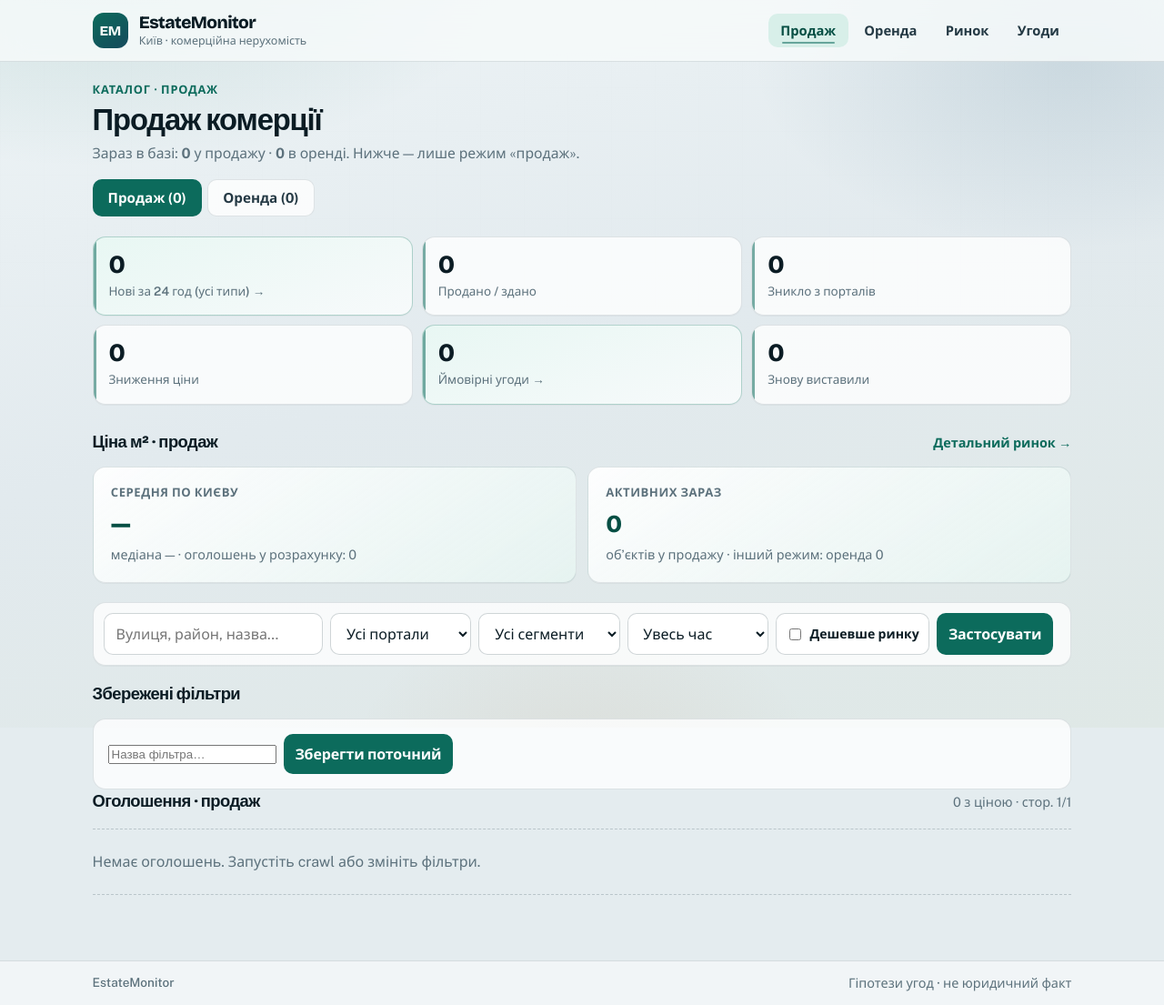
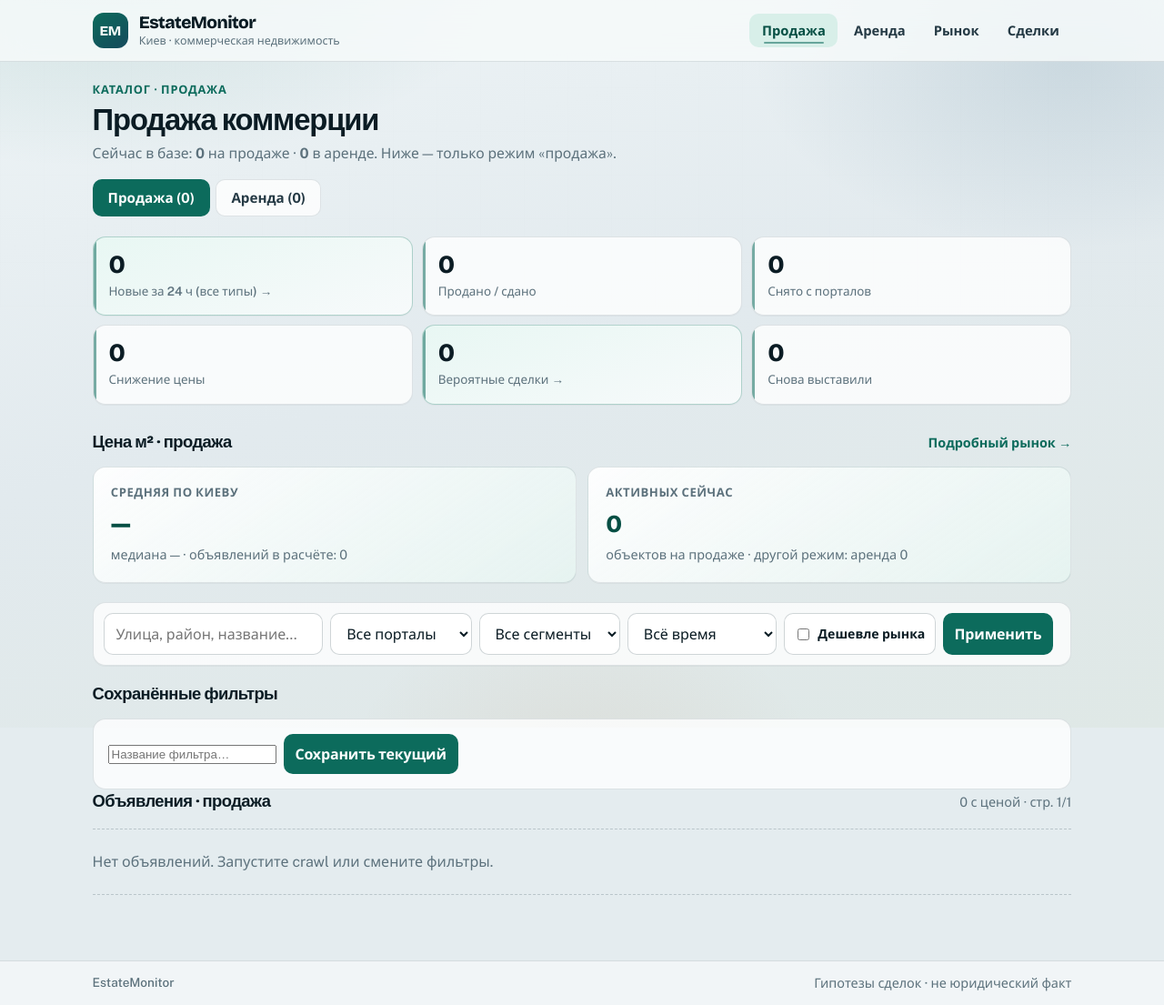
Before and after one commit to SjPn/REM, a FastAPI app: page / in a window 1280 px wide. Shown: the whole page at 91% size. Run offline with FastAPI, Linux system fonts and the light colour scheme; data that the repository does not hold is empty.

Commit message:
Switch entire UI to Russian; clarify seller pressure labels.
EOF

Co-authored-by: Cursor <cursoragent@cursor.com>

```diff
--- a/app/domain/seller_stress.py
+++ b/app/domain/seller_stress.py
@@ -106,8 +106,8 @@ def compute_seller_stress(
                 price_drops_7d=p,
                 active=a,
                 detail=(
-                    f"за 7 днів: зникло {v}, реліст {r}, зниження ціни {p}; "
-                    f"активних зараз {a}"
+                    f"за 7 дней: исчезло {v}, повторно выставили {r}, снизили цену {p}; "
+                    f"активных сейчас {a}"
                 ),
             )
         )
--- a/app/web/routes.py
+++ b/app/web/routes.py
@@ -15,7 +15,12 @@ from sqlalchemy.orm import Session
 from app.db import get_db
 from app.db.models import DealHypothesis, Listing, Property, PropertyEvent, WatchFilter
 from app.domain.fingerprint import phone_digits
-from app.domain.market_stats import KYIV_DISTRICTS, compute_all_market_stats, count_active_inventory
+from app.domain.market_stats import (
+    KYIV_DISTRICTS,
+    compute_all_market_stats,
+    count_active_inventory,
+    district_label_ru,
+)
 from app.domain.seller_stress import compute_seller_stress
 from app.domain.signals import (
     activity_summary,
@@ -94,30 +99,30 @@ def _fmt_listing_psm(
     return f"{num} {cur}{suffix}".strip()
 
 
-_DEAL_TYPE_UA = {"sale": "Продаж", "rent": "Оренда"}
+_DEAL_TYPE_UA = {"sale": "Продажа", "rent": "Аренда"}
 _BUCKET_UA = {
-    "likely_deal": "Ймовірна угода",
-    "ambiguous": "Невизначено",
-    "likely_withdrawn": "Скоріше зняли",
+    "likely_deal": "Вероятная сделка",
+    "ambiguous": "Неопределённо",
+    "likely_withdrawn": "Скорее сняли",
 }
 _STATUS_UA = {
-    "active": "Активне",
-    "vanished": "Зникло",
+    "active": "Активно",
+    "vanished": "Исчезло",
     "sold": "Продано",
-    "rented": "Здано",
-    "sold_marked": "Продано (мітка)",
-    "rented_marked": "Здано (мітка)",
-    "relisted": "Реліст",
+    "rented": "Сдано",
+    "sold_marked": "Продано (метка)",
+    "rented_marked": "Сдано (метка)",
+    "relisted": "Повторная публикация",
 }
 _EVENT_UA = {
-    "appeared": "Нове",
-    "price_changed": "Ціна",
+    "appeared": "Новое",
+    "price_changed": "Цена",
     "status_changed": "Статус",
-    "vanished": "Зникло",
-    "relisted": "Реліст",
-    "content_changed": "Оновлено",
+    "vanished": "Исчезло",
+    "relisted": "Снова выставили",
+    "content_changed": "Обновлено",
 }
-_SELLER_UA = {"owner": "Власник", "agency": "Агент", "unknown": "Продавець ?"}
+_SELLER_UA = {"owner": "Собственник", "agency": "Агент", "unknown": "Продавец ?"}
 
 
 def _ua_deal_type(value: str | None) -> str:
@@ -158,6 +163,7 @@ templates.env.globals["ua_bucket"] = _ua_bucket
 templates.env.globals["ua_status"] = _ua_status
 templates.env.globals["ua_event"] = _ua_event
 templates.env.globals["ua_seller"] = _ua_seller
+templates.env.globals["district_ru"] = district_label_ru
 
 
 def _period_since(period: str | None) -> datetime | None:
@@ -451,7 +457,7 @@ def create_watch(
     below_market: int = Form(0),
     db: Session = Depends(get_db),
 ):
-    name = (name or "").strip()[:120] or "Фільтр"
+    name = (name or "").strip()[:120] or "Фильтр"
     watch = WatchFilter(
         name=name,
         q=(q or "").strip() or None,
--- a/app/web/templates/base.html
+++ b/app/web/templates/base.html
@@ -1,5 +1,5 @@
 <!DOCTYPE html>
-<html lang="uk">
+<html lang="ru">
 <head>
   <meta charset="utf-8" />
   <meta name="viewport" content="width=device-width, initial-scale=1" />
@@ -18,14 +18,14 @@
         <span class="brand-mark">EM</span>
         <span class="brand-text">
           <span class="brand-name">EstateMonitor</span>
-          <span class="brand-tag">Київ · комерційна нерухомість</span>
+          <span class="brand-tag">Киев · коммерческая недвижимость</span>
         </span>
       </a>
-      <nav class="nav" aria-label="Основна навігація">
-        <a class="nav-link {% if active_nav == 'sale' %}is-active{% endif %}" href="/?deal_type=sale">Продаж</a>
-        <a class="nav-link {% if active_nav == 'rent' %}is-active{% endif %}" href="/?deal_type=rent">Оренда</a>
-        <a class="nav-link {% if active_nav == 'market' %}is-active{% endif %}" href="/market?mode=sale">Ринок</a>
-        <a class="nav-link {% if active_nav == 'deals' %}is-active{% endif %}" href="/deals?bucket=likely_deal">Угоди</a>
+      <nav class="nav" aria-label="Основная навигация">
+        <a class="nav-link {% if active_nav == 'sale' %}is-active{% endif %}" href="/?deal_type=sale">Продажа</a>
+        <a class="nav-link {% if active_nav == 'rent' %}is-active{% endif %}" href="/?deal_type=rent">Аренда</a>
+        <a class="nav-link {% if active_nav == 'market' %}is-active{% endif %}" href="/market?mode=sale">Рынок</a>
+        <a class="nav-link {% if active_nav == 'deals' %}is-active{% endif %}" href="/deals?bucket=likely_deal">Сделки</a>
       </nav>
     </div>
   </header>
@@ -37,7 +37,7 @@
   <footer class="shell-foot">
     <div class="shell-inner foot-row">
       <span>EstateMonitor</span>
-      <span class="muted">Гіпотези угод · не юридичний факт</span>
+      <span class="muted">Гипотезы сделок · не юридический факт</span>
     </div>
   </footer>
   {% block scripts %}{% endblock %}
--- a/app/web/templates/dashboard.html
+++ b/app/web/templates/dashboard.html
@@ -1,73 +1,73 @@
 {% extends "base.html" %}
 {% set active_nav = deal_type %}
-{% block title %}{{ 'Продаж' if deal_type == 'sale' else 'Оренда' }} — EstateMonitor{% endblock %}
+{% block title %}{{ 'Продажа' if deal_type == 'sale' else 'Аренда' }} — EstateMonitor{% endblock %}
 {% block content %}
-  <p class="page-kicker">Каталог · {{ 'продаж' if deal_type == 'sale' else 'оренда' }}</p>
-  <h1 class="page-title">{{ 'Продаж' if deal_type == 'sale' else 'Оренда' }} комерції</h1>
+  <p class="page-kicker">Каталог · {{ 'продажа' if deal_type == 'sale' else 'аренда' }}</p>
+  <h1 class="page-title">{{ 'Продажа' if deal_type == 'sale' else 'Аренда' }} коммерции</h1>
   <p class="page-lead">
-    Зараз в базі:
-    <strong>{{ inventory.sale_total }}</strong> у продажу ·
-    <strong>{{ inventory.rent_total }}</strong> в оренді.
-    Нижче — лише режим «{{ 'продаж' if deal_type == 'sale' else 'оренда' }}».
+    Сейчас в базе:
+    <strong>{{ inventory.sale_total }}</strong> на продаже ·
+    <strong>{{ inventory.rent_total }}</strong> в аренде.
+    Ниже — только режим «{{ 'продажа' if deal_type == 'sale' else 'аренда' }}».
   </p>
 
   <div class="mode-tabs" aria-label="Режим">
-    <a class="{% if deal_type == 'sale' %}active{% endif %}" href="/?deal_type=sale">Продаж ({{ inventory.sale_total }})</a>
-    <a class="{% if deal_type == 'rent' %}active{% endif %}" href="/?deal_type=rent">Оренда ({{ inventory.rent_total }})</a>
+    <a class="{% if deal_type == 'sale' %}active{% endif %}" href="/?deal_type=sale">Продажа ({{ inventory.sale_total }})</a>
+    <a class="{% if deal_type == 'rent' %}active{% endif %}" href="/?deal_type=rent">Аренда ({{ inventory.rent_total }})</a>
   </div>
 
-  <section class="pulse" aria-label="Сигнали за 24 год">
+  <section class="pulse" aria-label="Сигналы за 24 часа">
     <a class="pulse-item is-hot" href="/?deal_type={{ deal_type }}&period=24h">
       <div class="pulse-n">{{ activity.new_listings }}</div>
-      <div class="pulse-l">Нові за 24 год (усі типи) →</div>
+      <div class="pulse-l">Новые за 24 ч (все типы) →</div>
     </a>
     <div class="pulse-item">
       <div class="pulse-n">{{ activity.sold_or_rented }}</div>
-      <div class="pulse-l">Продано / здано</div>
+      <div class="pulse-l">Продано / сдано</div>
     </div>
     <div class="pulse-item">
       <div class="pulse-n">{{ activity.vanished }}</div>
-      <div class="pulse-l">Зникло з порталів</div>
+      <div class="pulse-l">Снято с порталов</div>
     </div>
     <div class="pulse-item">
       <div class="pulse-n">{{ activity.price_drops }}</div>
-      <div class="pulse-l">Зниження ціни</div>
+      <div class="pulse-l">Снижение цены</div>
     </div>
     <a class="pulse-item is-hot" href="/deals?bucket=likely_deal">
       <div class="pulse-n">{{ activity.likely_deals }}</div>
-      <div class="pulse-l">Ймовірні угоди →</div>
+      <div class="pulse-l">Вероятные сделки →</div>
     </a>
     <div class="pulse-item">
       <div class="pulse-n">{{ activity.relisted }}</div>
-      <div class="pulse-l">Знову виставили</div>
+      <div class="pulse-l">Снова выставили</div>
     </div>
   </section>
 
   <section class="section">
     <div class="section-head">
       <h2>
-        {% if deal_type == 'sale' %}Ціна м² · продаж{% else %}Ціна м² · оренда{% endif %}
+        {% if deal_type == 'sale' %}Цена м² · продажа{% else %}Цена м² · аренда{% endif %}
       </h2>
-      <a class="link-more" href="/market?mode={{ deal_type }}">Детальний ринок →</a>
+      <a class="link-more" href="/market?mode={{ deal_type }}">Подробный рынок →</a>
     </div>
     <div class="market-strip">
       <div class="market-tile">
-        <div class="l">Середня по Києву</div>
+        <div class="l">Средняя по Киеву</div>
         <div class="n">{{ fmt_psm(market_slice.city_avg_psm, deal_type) }}</div>
         <div class="muted">
-          медіана {{ fmt_psm(market_slice.city_median_psm, deal_type) }} ·
-          оголошень у розрахунку: {{ market_slice.city_count }}
+          медиана {{ fmt_psm(market_slice.city_median_psm, deal_type) }} ·
+          объявлений в расчёте: {{ market_slice.city_count }}
         </div>
       </div>
       <div class="market-tile">
-        <div class="l">Активних зараз</div>
+        <div class="l">Активных сейчас</div>
         <div class="n">
           {% if deal_type == 'sale' %}{{ inventory.sale_total }}{% else %}{{ inventory.rent_total }}{% endif %}
         </div>
         <div class="muted">
-          {% if deal_type == 'sale' %}обʼєктів у продажу{% else %}обʼєктів в оренді{% endif %}
-          · інший режим:
-          {% if deal_type == 'sale' %}оренда {{ inventory.rent_total }}{% else %}продаж {{ inventory.sale_total }}{% endif %}
+          {% if deal_type == 'sale' %}объектов на продаже{% else %}объектов в аренде{% endif %}
+          · другой режим:
+          {% if deal_type == 'sale' %}аренда {{ inventory.rent_total }}{% else %}продажа {{ inventory.sale_total }}{% endif %}
         </div>
       </div>
     </div>
@@ -78,17 +78,17 @@
         <thead>
           <tr>
             <th>Район</th>
-            <th>{% if deal_type == 'sale' %}У продажу{% else %}В оренді{% endif %}</th>
-            <th>Середня $/м²</th>
-            <th>Медіана $/м²</th>
-            <th title="Скільки оголошень з ціною й площею пішли в розрахунок середньої">У розрахунку ціни</th>
-            <th title="0–100: тиск продавців за 7 днів (зникнення, релісти, зниження ціни). Не факт угод.">Тиск продавців</th>
+            <th>{% if deal_type == 'sale' %}На продаже{% else %}В аренде{% endif %}</th>
+            <th>Средняя $/м²</th>
+            <th>Медиана $/м²</th>
+            <th title="Сколько объявлений с ценой и площадью вошли в расчёт средней">В расчёте цены</th>
+            <th title="0–100 за 7 дней: снятия + повторные публикации + снижения цены. Гипотеза, не факт сделок.">Давление продавцов</th>
           </tr>
         </thead>
         <tbody>
           {% for row in mode_rows %}
           <tr>
-            <td><strong>{{ row.district }}</strong></td>
+            <td><strong>{{ district_ru(row.district) }}</strong></td>
             <td class="num">{{ row.active }}</td>
             <td class="num">{% if row.avg_psm is not none %}{{ '%.0f'|format(row.avg_psm) if deal_type == 'sale' else '%.1f'|format(row.avg_psm) }}{% else %}—{% endif %}</td>
             <td class="num">{% if row.median_psm is not none %}{{ '%.0f'|format(row.median_psm) if deal_type == 'sale' else '%.1f'|format(row.median_psm) }}{% else %}—{% endif %}</td>
@@ -102,42 +102,42 @@
       </table>
     </div>
     <p class="muted" style="margin-top:0.55rem;">
-      <strong>У розрахунку ціни</strong> — скільки оголошень мають і ціну, і площу (для $/м²).
-      <strong>Тиск продавців</strong> — індекс 0–100 за 7 днів: зникнення + релісти + зниження ціни
-      (гіпотеза, не підтверджені угоди). Наведіть курсор на число — деталі.
+      <strong>В расчёте цены</strong> — сколько объявлений имеют и цену, и площадь (для $/м²).<br />
+      <strong>Давление продавцов</strong> — индекс 0–100 за 7 дней: снятия + повторные публикации + снижения цены
+      (гипотеза, не подтверждённые сделки). Наведите курсор на число — детали.
     </p>
     {% endif %}
   </section>
 
   <form class="filters" method="get" action="/">
     <input type="hidden" name="deal_type" value="{{ deal_type }}" />
-    <input type="search" name="q" value="{{ q }}" placeholder="Вулиця, район, назва…" aria-label="Пошук" />
+    <input type="search" name="q" value="{{ q }}" placeholder="Улица, район, название…" aria-label="Поиск" />
     <select name="source" aria-label="Портал">
-      <option value="">Усі портали</option>
+      <option value="">Все порталы</option>
       {% for s in sources %}
         <option value="{{ s }}" {% if source == s %}selected{% endif %}>{{ s }}</option>
       {% endfor %}
     </select>
     <select name="segment" aria-label="Сегмент">
-      <option value="">Усі сегменти</option>
+      <option value="">Все сегменты</option>
       {% for s in segments %}
         <option value="{{ s }}" {% if segment == s %}selected{% endif %}>{{ s }}</option>
       {% endfor %}
     </select>
-    <select name="period" aria-label="Період">
-      <option value="">Увесь час</option>
-      <option value="24h" {% if period == '24h' %}selected{% endif %}>Нові · 24 год</option>
-      <option value="7d" {% if period == '7d' %}selected{% endif %}>Нові · 7 днів</option>
+    <select name="period" aria-label="Период">
+      <option value="">Всё время</option>
+      <option value="24h" {% if period == '24h' %}selected{% endif %}>Новые · 24 ч</option>
+      <option value="7d" {% if period == '7d' %}selected{% endif %}>Новые · 7 дней</option>
     </select>
     <label class="filter-check">
       <input type="checkbox" name="below_market" value="1" {% if below_market %}checked{% endif %} />
-      Дешевше ринку
+      Дешевле рынка
     </label>
-    <button type="submit">Застосувати</button>
+    <button type="submit">Применить</button>
   </form>
 
   <section class="section" style="margin-top:0;">
-    <div class="section-head"><h2>Збережені фільтри</h2></div>
+    <div class="section-head"><h2>Сохранённые фильтры</h2></div>
     <form class="actions-bar" method="post" action="/watches">
       <input type="hidden" name="q" value="{{ q }}" />
       <input type="hidden" name="source" value="{{ source }}" />
@@ -145,8 +145,8 @@
       <input type="hidden" name="segment" value="{{ segment }}" />
       <input type="hidden" name="period" value="{{ period }}" />
       <input type="hidden" name="below_market" value="{{ below_market }}" />
-      <input name="name" placeholder="Назва фільтра…" required maxlength="120" />
-      <button type="submit">Зберегти поточний</button>
+      <input name="name" placeholder="Название фильтра…" required maxlength="120" />
+      <button type="submit">Сохранить текущий</button>
     </form>
     {% if watches %}
       <div class="watch-list">
@@ -166,12 +166,12 @@
 
   <section>
     <div class="section-head">
-      <h2>Оголошення · {{ 'продаж' if deal_type == 'sale' else 'оренда' }}</h2>
-      <span class="muted">{{ total }} з ціною · стор. {{ page }}/{{ pages }}</span>
+      <h2>Объявления · {{ 'продажа' if deal_type == 'sale' else 'аренда' }}</h2>
+      <span class="muted">{{ total }} с ценой · стр. {{ page }}/{{ pages }}</span>
     </div>
 
     {% if not listings %}
-      <p class="empty">Немає оголошень. Запустіть crawl або змініть фільтри.</p>
+      <p class="empty">Нет объявлений. Запустите crawl или смените фильтры.</p>
     {% else %}
       <div class="listing-list">
         {% for x in listings %}
@@ -179,7 +179,7 @@
         <article class="listing {% if sig.below_market %}is-dealish{% endif %}">
           <div class="listing-main">
             <a class="listing-title" href="{{ x.url }}" target="_blank" rel="noopener noreferrer">
-              {{ x.title or 'Без назви' }}
+              {{ x.title or 'Без названия' }}
             </a>
             <div class="listing-meta">
               <span class="tag">{{ x.source }}</span>
@@ -187,15 +187,15 @@
               {% if x.property_type %}<span class="tag">{{ x.property_type }}</span>{% endif %}
               {% if sig.seller %}<span class="tag seller-{{ sig.seller }}">{{ ua_seller(sig.seller) }}</span>{% endif %}
               {% if sig.below_market %}
-                <span class="tag below">−{{ sig.discount_pct }}% до ринку</span>
+                <span class="tag below">−{{ sig.discount_pct }}% к рынку</span>
               {% endif %}
               {% if sig.portals and sig.portals > 1 %}
-                <span class="tag">{{ sig.portals }} портали</span>
+                <span class="tag">{{ sig.portals }} портала</span>
               {% endif %}
               {% if sig.cap_rate_pct %}<span class="tag">cap {{ sig.cap_rate_pct }}%</span>{% endif %}
             </div>
             <div class="listing-addr">
-              {% if x.address_raw %}{{ x.address_raw }}{% else %}<span class="warn-text">адреса не розпізнана</span>{% endif %}
+              {% if x.address_raw %}{{ x.address_raw }}{% else %}<span class="warn-text">адрес не распознан</span>{% endif %}
               {% if x.district %} · {{ x.district }}{% endif %}
               {% if x.city %} · {{ x.city }}{% endif %}
             </div>
@@ -205,11 +205,11 @@
             {% set psm = fmt_listing_psm(x.price, x.currency, x.area_sqm, x.deal_type, x.price_per_sqm) %}
             {% if psm %}<div class="psm">{{ psm }}</div>{% endif %}
             <div class="area">
-              {% if x.area_sqm %}{{ x.area_sqm }} м²{% else %}<span class="warn-text">площа ?</span>{% endif %}
+              {% if x.area_sqm %}{{ x.area_sqm }} м²{% else %}<span class="warn-text">площадь ?</span>{% endif %}
             </div>
             <div class="listing-links">
-              <a href="{{ x.url }}" target="_blank" rel="noopener noreferrer">на порталі ↗</a>
-              {% if x.property_id %}<a href="/properties/{{ x.property_id }}">в системі</a>{% endif %}
+              <a href="{{ x.url }}" target="_blank" rel="noopener noreferrer">на портале ↗</a>
+              {% if x.property_id %}<a href="/properties/{{ x.property_id }}">в системе</a>{% endif %}
             </div>
           </div>
         </article>
@@ -220,9 +220,9 @@
         {% if page > 1 %}
           <a href="?page={{ page - 1 }}&q={{ q }}&source={{ source }}&deal_type={{ deal_type }}&segment={{ segment }}&period={{ period }}&below_market={{ below_market }}">← Назад</a>
         {% else %}<span></span>{% endif %}
-        <span>Сторінка {{ page }} з {{ pages }}</span>
+        <span>Страница {{ page }} из {{ pages }}</span>
         {% if page < pages %}
-          <a href="?page={{ page + 1 }}&q={{ q }}&source={{ source }}&deal_type={{ deal_type }}&segment={{ segment }}&period={{ period }}&below_market={{ below_market }}">Далі →</a>
+          <a href="?page={{ page + 1 }}&q={{ q }}&source={{ source }}&deal_type={{ deal_type }}&segment={{ segment }}&period={{ period }}&below_market={{ below_market }}">Далее →</a>
         {% else %}<span></span>{% endif %}
       </nav>
     {% endif %}
```
Also changed, not shown: app/domain/market_stats.py (+19 -0 lines), app/web/templates/deal.html (+20 -20 lines), app/web/templates/deals.html (+16 -16 lines), app/web/templates/market.html (+32 -31 lines), app/web/templates/property.html (+14 -14 lines), 1 other file.
